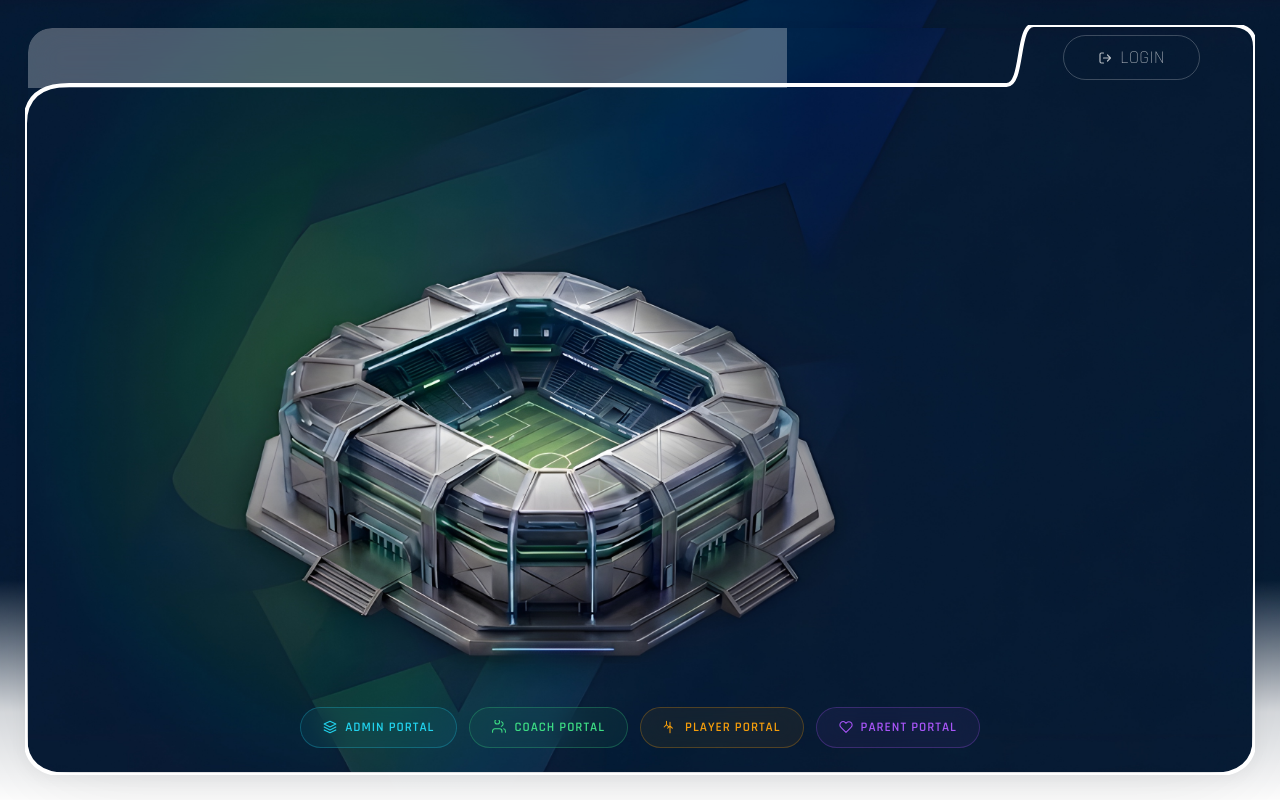
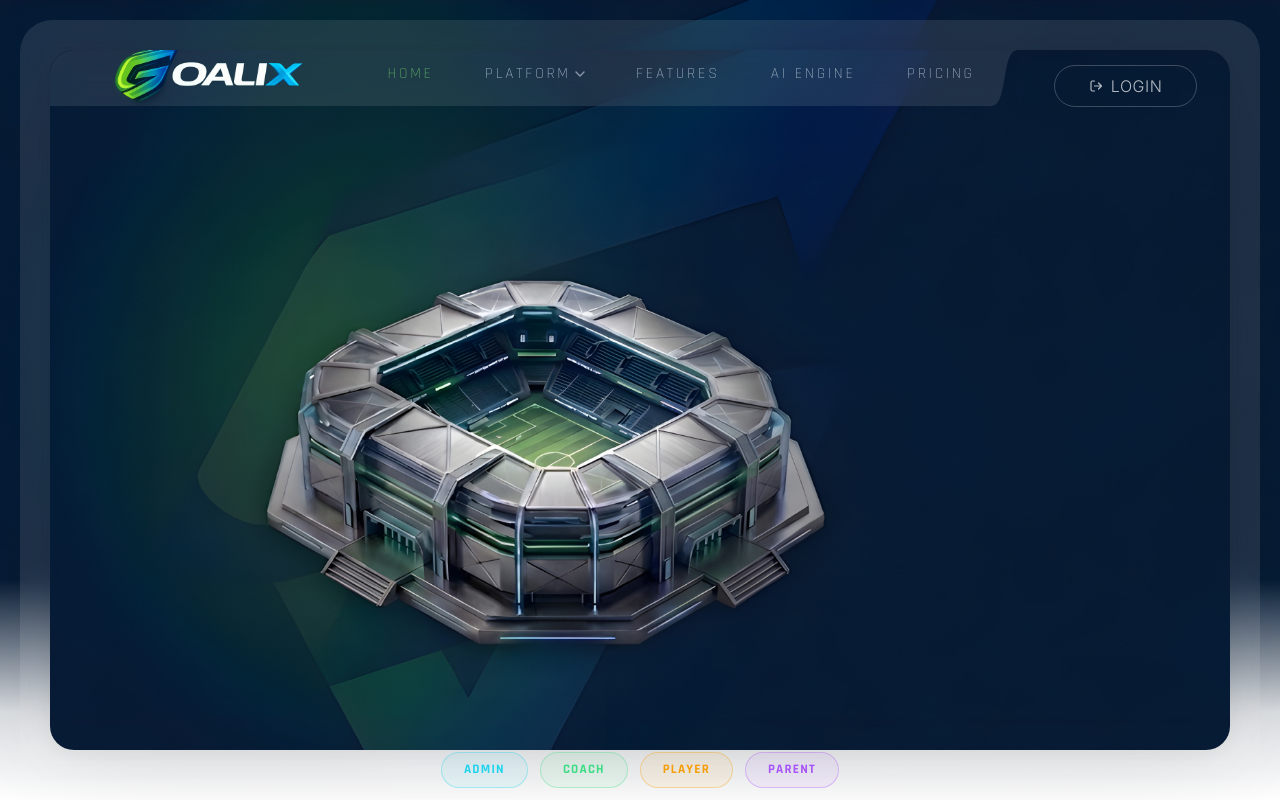
Before and after one commit to Abduallh5Mohamed/goalix, a Next.js app: page / in a window 1280 px wide. Built offline with nearby package versions, Linux system fonts and the light colour scheme.

Commit message:
refactor: update SVG card path and enhance layout for improved visual hierarchy and accessibility

```diff
--- a/app/page.tsx
+++ b/app/page.tsx
@@ -4,14 +4,12 @@ import Image from "next/image";
 import { useRouter } from "next/navigation";
 
 /*  SVG Card Path  viewBox 0 0 1000 700
- *  Clockwise from body top-left.
- *  Single cubic scoop (horizontal tangents both ends  ultra-smooth).
- *  Single cubic page curl (smooth arc, no hard angle).
- *  All corners Q-rounded.
+ *  Starts on left edge just below the rounded tab corner.
+ *  Goes down → bottom → right → top → page-curl → tab floor → rounded corner back.
+ *  Explicit close (no Z) so the full horizontal stroke is always rendered.
  */
 const CARD = [
-  "M 36 56",
-  "Q 0 56 0 92",
+  "M 0 80",
   "L 0 664",
   "Q 0 700 36 700",
   "L 964 700",
@@ -20,7 +18,8 @@ const CARD = [
   "Q 1000 0 980 0",
   "L 820 0",
   "C 806 0 812 56 798 56",
-  "Z",
+  "L 24 56",
+  "Q 0 56 0 80",
 ].join(" ");
 
 export default function Home() {
@@ -67,42 +66,38 @@ export default function Home() {
         }}
       />
 
+      {/* White backdrop layer — larger than the card, sits behind it */}
+      <div
+        className={`absolute transition-opacity duration-700 ${m ? "opacity-100" : "opacity-0"}`}
+        style={{
+          top: "20px",
+          left: "20px",
+          right: "20px",
+          bottom: "20px",
+          borderRadius: "32px",
+          background: "rgba(255, 255, 255, 0.1)",
+          backdropFilter: "blur(15px)",
+          WebkitBackdropFilter: "blur(15px)",
+          zIndex: 1,
+          pointerEvents: "none",
+        }}
+      />
+
       {/*   CARD CONTAINER (overflow visible so border SVG is not clipped)   */}
       <div
         className={`absolute transition-opacity duration-700 ${m ? "opacity-100" : "opacity-0"}`}
         style={{
-          top: "28px",
-          left: "28px",
-          right: "28px",
-          bottom: "28px",
+          top: "50px",
+          left: "50px",
+          right: "50px",
+          bottom: "50px",
+          zIndex: 2,
           filter:
             "drop-shadow(0 18px 56px rgba(0,0,0,0.08)) drop-shadow(0 3px 10px rgba(0,0,0,0.05))",
           background: "transparent",
           overflow: "visible",
         }}
       >
-        {/* White border outline SVG - overlays on top, not clipped */}
-        <svg
-          className="absolute pointer-events-none"
-          style={{
-            top: "-3px",
-            left: "-3px",
-            width: "calc(100% + 6px)",
-            height: "calc(100% + 6px)",
-            zIndex: 30,
-          }}
-          viewBox="0 0 1000 700"
-          preserveAspectRatio="none"
-        >
-          <path
-            d={CARD}
-            fill="none"
-            stroke="#ffffff"
-            strokeWidth="4"
-            vectorEffect="non-scaling-stroke"
-            strokeLinejoin="round"
-          />
-        </svg>
 
         {/* Inner clipped container for all card content */}
         <div
@@ -132,6 +127,10 @@ export default function Home() {
             style={{ zIndex: 10 }}
           >
             <defs>
+              {/* exact clip for frosted tab — mirrors the page-curl bezier */}
+              <clipPath id="tabClip" clipPathUnits="objectBoundingBox">
+                <path d="M 0 0 L 1 0 C 0.9829 0 0.9902 1 0.9732 1 L 0 1 Z" />
+              </clipPath>
               {/* card fill gradient */}
               <linearGradient id="cf" x1="0%" y1="0%" x2="85%" y2="100%">
                 <stop offset="0%" stopColor="#0d2036" />
@@ -163,26 +162,68 @@ export default function Home() {
           <div
             className="absolute top-0 left-0 z-20 flex items-center"
             style={{
-              width: "62%",
+              width: "82%",
               height: tabH,
               paddingLeft: "clamp(40px,3.8vw,62px)",
               backdropFilter: "blur(15px)",
               WebkitBackdropFilter: "blur(15px)",
-              background: "rgba(255, 255, 255, 0.28)",
+              background: "rgba(255, 255, 255, 0.10)",
+              clipPath: "url(#tabClip)",
+              gap: "clamp(28px,3.5vw,56px)",
             }}
           >
+            <Image
+              src="/Logo.png"
+              alt="Goalix Logo"
+              width={260}
+              height={260}
+              priority
+              style={{ objectFit: "contain", flexShrink: 0, marginLeft: "-16px" }}
+            />
+
+            {/* NAV LINKS */}
+            <nav className="flex items-center" style={{ gap: "clamp(32px,4vw,64px)", marginTop: "-8px" }}>
+              {[
+                { label: "HOME", active: true },
+                { label: "PLATFORM", dropdown: true },
+                { label: "FEATURES" },
+                { label: "AI ENGINE" },
+                { label: "PRICING" },
+                { label: "CONTACT" },
+              ].map(({ label, active, dropdown }) => (
+                <a
+                  key={label}
+                  href="#"
+                  className="flex items-center gap-1 whitespace-nowrap transition-colors duration-200 hover:text-[#68bd68]"
+                  style={{
+                    fontFamily: "'Rajdhani', sans-serif",
+                    fontSize: "clamp(15px,1.2vw,19px)",
+                    fontWeight: 300,
+                    letterSpacing: "0.18em",
+                    textDecoration: "none",
+                    color: active ? "#68bd68" : "rgba(200,215,230,0.88)",
+                    transition: "color 0.3s ease",
+                  }}
+                >
+                  {label}
+                  {dropdown && (
+                    <svg width="10" height="6" viewBox="0 0 10 6" fill="none" style={{ opacity: 0.7 }}>
+                      <path d="M1 1l4 4 4-4" stroke="currentColor" strokeWidth="1.4" strokeLinecap="round" strokeLinejoin="round"/>
+                    </svg>
+                  )}
+                </a>
+              ))}
+            </nav>
           </div>
 
           {/*  LOGIN  (inside the protruding tab)  */}
           <div
             className="absolute top-0 right-0 z-20 flex items-center justify-center"
-            style={{ width: "18%", height: tabH, paddingRight: "clamp(14px,1.6vw,28px)" }}
+            style={{ width: "18%", height: tabH, paddingRight: "clamp(14px,1.6vw,28px)", marginTop: "8px", marginRight: "-12px" }}
           >
             <button
               onClick={() => router.push("/login")}
               style={{
-                fontFamily: "'Rajdhani', sans-serif",
-                fontSize: "18px",
                 fontWeight: 300,
                 textTransform: "uppercase",
                 letterSpacing: "0.5px",
@@ -230,62 +271,55 @@ export default function Home() {
             <div className="flex-1 relative flex flex-col min-h-0 overflow-hidden">
               {/*  Main content area  */}
               <div className="flex-1 relative min-h-0">
-                {/* Portal Access Buttons */}
-                <div
-                  className="absolute bottom-0 left-0 right-0 flex flex-wrap items-end justify-center gap-3 p-6"
-                  style={{ zIndex: 20 }}
-                >
-                  {[
-                    { label: "Admin Portal", href: "/admin/dashboard", color: "#22d3ee", icon: "M12 2L2 7l10 5 10-5-10-5zM2 17l10 5 10-5M2 12l10 5 10-5" },
-                    { label: "Coach Portal", href: "/coach/home", color: "#3ddc84", icon: "M17 21v-2a4 4 0 0 0-4-4H5a4 4 0 0 0-4 4v2M9 7a4 4 0 1 0 0-8 4 4 0 0 0 0 8zM23 21v-2a4 4 0 0 0-3-3.87M16 3.13a4 4 0 0 1 0 7.75" },
-                    { label: "Player Portal", href: "/player/home", color: "#f59e0b", icon: "M6 2v6m0 0 4 4m-4-4-4 4m10-8v6m0 0 4 4m-4-4-4 4M12 22V12" },
-                    { label: "Parent Portal", href: "/parent/home", color: "#a855f7", icon: "M20.84 4.61a5.5 5.5 0 0 0-7.78 0L12 5.67l-1.06-1.06a5.5 5.5 0 0 0-7.78 7.78l1.06 1.06L12 21.23l7.78-7.78 1.06-1.06a5.5 5.5 0 0 0 0-7.78z" },
-                  ].map((portal) => (
-                    <button
-                      key={portal.label}
-                      onClick={() => router.push(portal.href)}
-                      style={{
-                        fontFamily: "'Rajdhani', sans-serif",
-                        fontSize: "13px",
-                        fontWeight: 600,
-                        textTransform: "uppercase",
-                        letterSpacing: "1px",
-                        color: portal.color,
-                        border: `1.5px solid ${portal.color}44`,
-                        borderRadius: "28px",
-                        padding: "10px 22px",
-                        backgroundColor: `${portal.color}10`,
-                        backdropFilter: "blur(12px)",
-                        WebkitBackdropFilter: "blur(12px)",
-                        cursor: "pointer",
-                        transition: "all 0.25s ease",
-                        display: "flex",
-                        alignItems: "center",
-                        gap: "8px",
-                      }}
-                      onMouseEnter={(e) => {
-                        e.currentTarget.style.backgroundColor = `${portal.color}22`;
-                        e.currentTarget.style.borderColor = portal.color;
-                        e.currentTarget.style.boxShadow = `0 0 20px ${portal.color}33`;
-                      }}
-                      onMouseLeave={(e) => {
-                        e.currentTarget.style.backgroundColor = `${portal.color}10`;
-                        e.currentTarget.style.borderColor = `${portal.color}44`;
-                        e.currentTarget.style.boxShadow = "none";
-                      }}
-                    >
-                      <svg width="14" height="14" viewBox="0 0 24 24" fill="none" stroke={portal.color} strokeWidth="1.8" strokeLinecap="round" strokeLinejoin="round">
-                        <path d={portal.icon} />
-                      </svg>
-                      {portal.label}
-                    </button>
-                  ))}
-                </div>
               </div>
             </div>
           </div>
         </div>
       </div>
+
+      {/* Portal Access Buttons — below the card */}
+      <div
+        className="absolute left-0 right-0 flex flex-wrap items-center justify-center gap-3"
+        style={{ bottom: "0px", height: "60px", zIndex: 10 }}
+      >
+        {[
+          { label: "Admin", href: "/admin/dashboard", color: "#22d3ee" },
+          { label: "Coach", href: "/coach/home", color: "#3ddc84" },
+          { label: "Player", href: "/player/home", color: "#f59e0b" },
+          { label: "Parent", href: "/parent/home", color: "#a855f7" },
+        ].map((p) => (
+          <button
+            key={p.label}
+            onClick={() => router.push(p.href)}
+            style={{
+              fontFamily: "'Rajdhani', sans-serif",
+              fontSize: "13px",
+              fontWeight: 700,
+              textTransform: "uppercase",
+              letterSpacing: "1.2px",
+              color: p.color,
+              border: `1.5px solid ${p.color}55`,
+              borderRadius: "24px",
+              padding: "7px 22px",
+              backgroundColor: `${p.color}12`,
+              cursor: "pointer",
+              transition: "all 0.22s ease",
+            }}
+            onMouseEnter={(e) => {
+              e.currentTarget.style.backgroundColor = `${p.color}28`;
+              e.currentTarget.style.borderColor = p.color;
+              e.currentTarget.style.boxShadow = `0 0 14px ${p.color}44`;
+            }}
+            onMouseLeave={(e) => {
+              e.currentTarget.style.backgroundColor = `${p.color}12`;
+              e.currentTarget.style.borderColor = `${p.color}55`;
+              e.currentTarget.style.boxShadow = "none";
+            }}
+          >
+            {p.label}
+          </button>
+        ))}
+      </div>
     </main>
   );
 }
```
